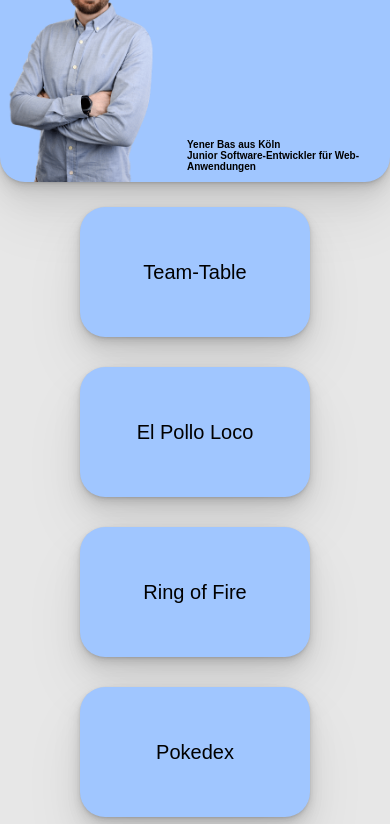
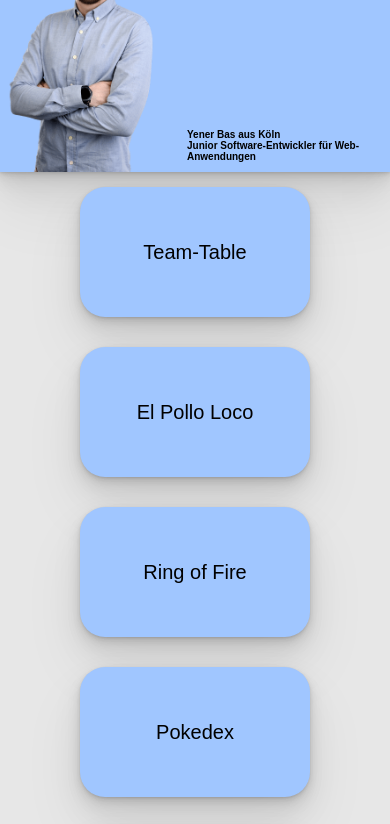
Before and after one commit to Yener88/projectpage, a website: page index.html in a window 390 px wide. Shown: the part 78-902 px from the top of the page. Drawn offline with Linux system fonts and the light colour scheme; a web font is replaced by a local one.

Commit message:
some changes and fixes

```diff
--- a/main.css
+++ b/main.css
@@ -7,10 +7,8 @@
     justify-content: center;
     align-items: center;
     overflow-x: hidden;
-
     padding-left: 50px;
     padding-right: 50px;
-
 }
 
 img {
@@ -63,7 +61,7 @@
 }
 
 .titleLinks4 img {
-border-radius: 0;
+    border-radius: 0;
 }
 
 .titleLinks1:hover img,
@@ -134,6 +132,11 @@
         font-size: 10px;
     }
 
+    .titleBox {
+        border-radius: 0px;
+        margin: 0px;
+    }
+
     .titleLinks1 img,
     .titleLinks2 img,
     .titleLinks3 img,
```
